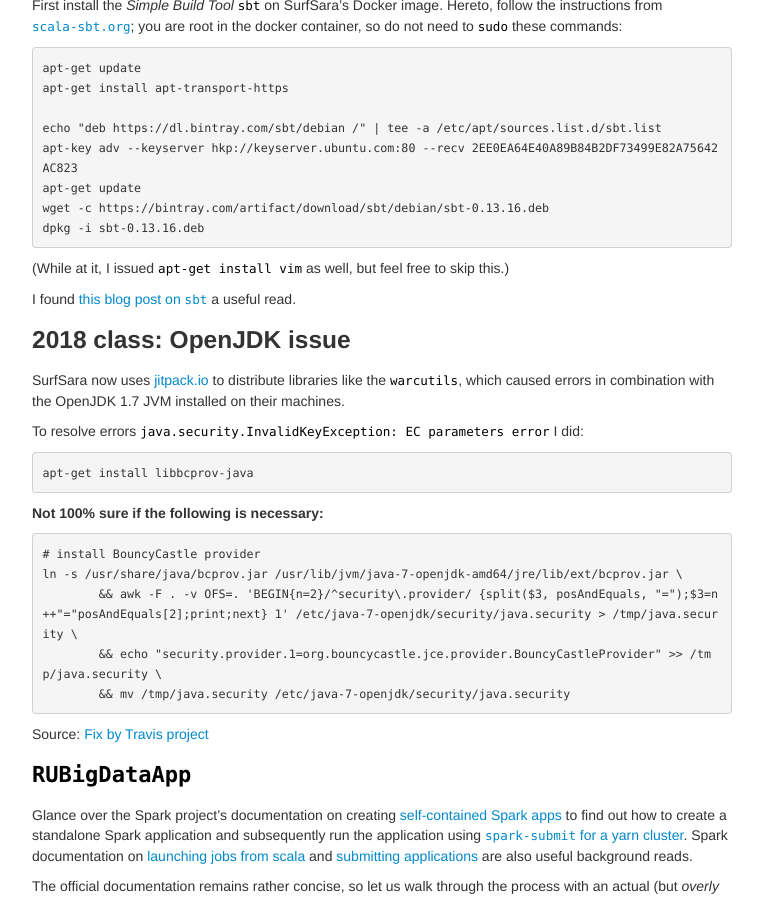
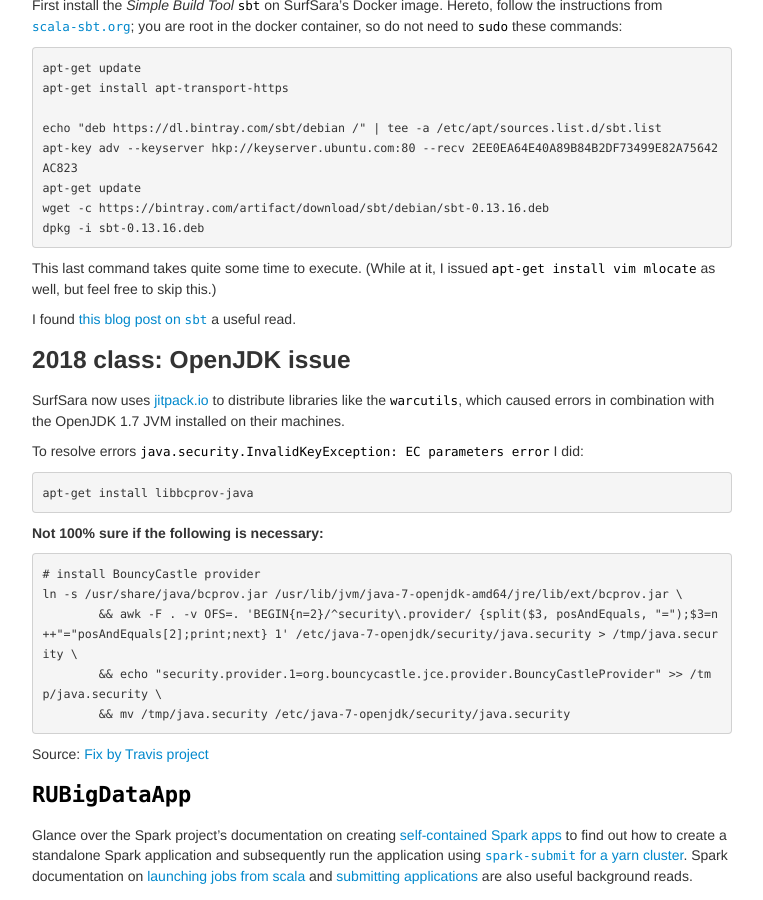
Before and after one commit to Thelukepet/course, a Jekyll site: the page built from background/sbt.md, in a window 1280 px wide and 900 px high, scrolled down 489 px. Shown: the whole window, without its empty margins (258-1021 px from the left). Built offline with Jekyll 4.4.1, drawn with Linux system fonts in a browser that asks for light colours.

Commit message:
Warning that dpkg -i takes a while

````diff
--- a/background/sbt.md
+++ b/background/sbt.md
@@ -36,7 +36,8 @@
 dpkg -i sbt-0.13.16.deb
 ```
 
-(While at it, I issued `apt-get install vim` as well, but feel free to skip this.)
+This last command takes quite some time to execute.
+(While at it, I issued `apt-get install vim mlocate` as well, but feel free to skip this.)
 
 I found [this blog post on `sbt`](http://xerial.org/blog/2014/03/24/sbt/) a useful read.
 
````
